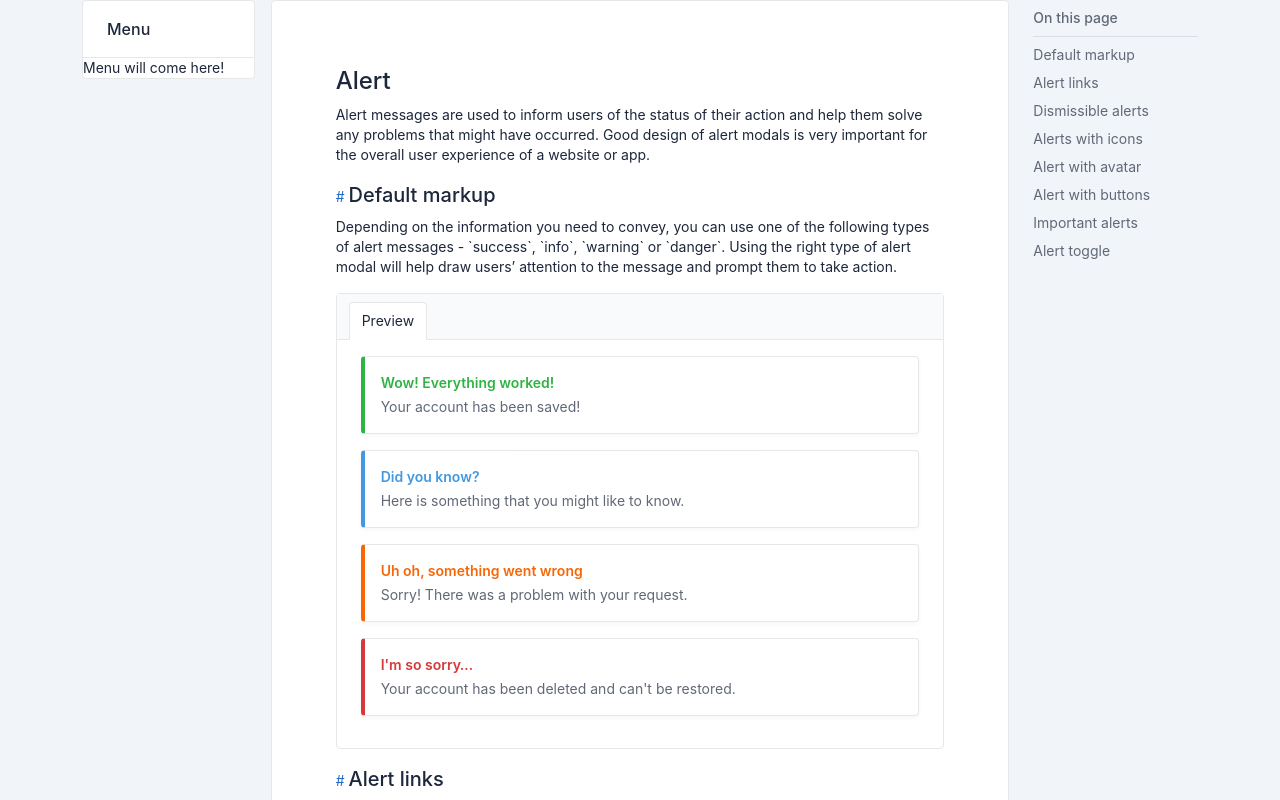
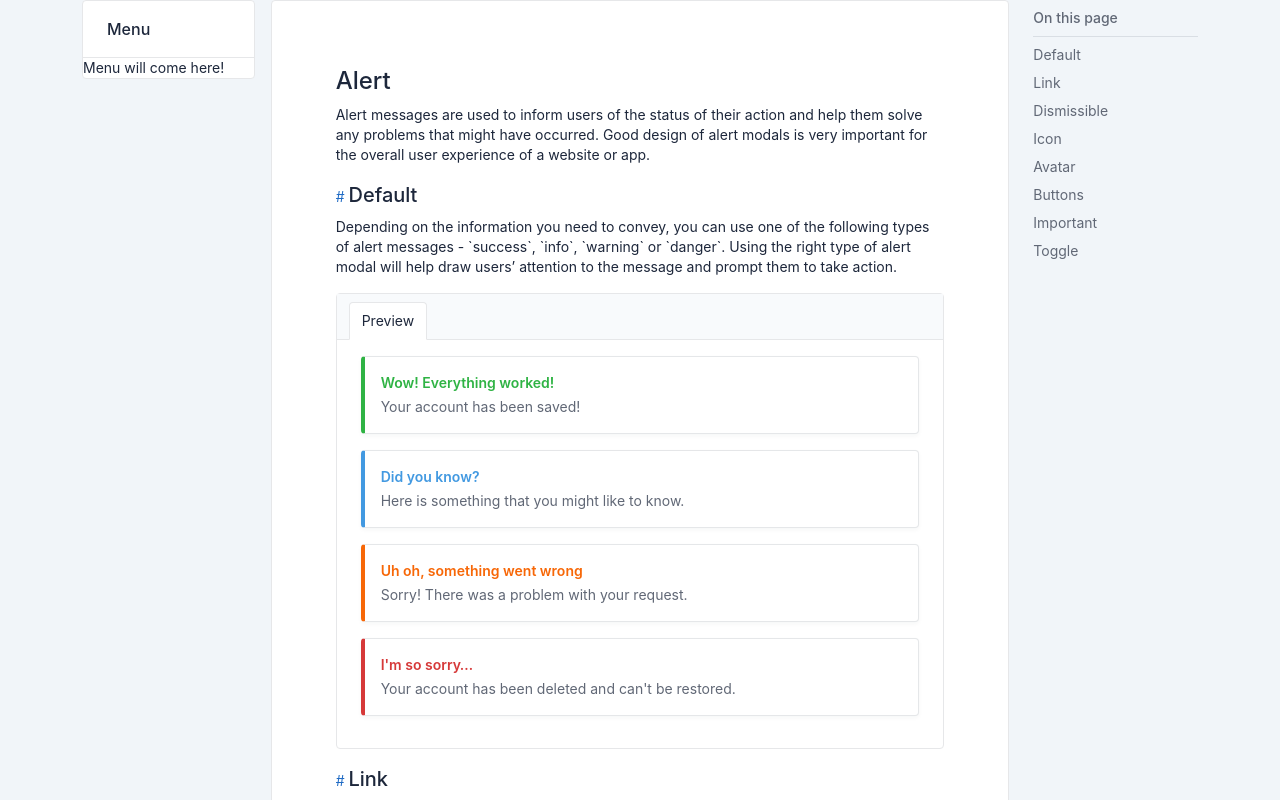
Before and after one commit to yesvelte/yesvelte, a SvelteKit app: page /docs/alert in a window 1280 px wide. Shown: the top 800 px of the page. Built offline with nearby package versions, Linux system fonts and the light colour scheme.

Commit message:
#4 Alert documentation enhancement

```diff
--- a/src/routes/docs/alert/+page.svelte
+++ b/src/routes/docs/alert/+page.svelte
@@ -14,57 +14,53 @@
 	title="Alert"
 	description="Alert messages are used to inform users of the status of their action and help them solve any problems that might have occurred. Good design of alert modals is very important for the overall user experience of a website or app.">
 	<Doc
-		title="Default markup"
+		title="Default"
 		description="Depending on the information you need to convey, you can use one of the following types of alert messages - `success`, `info`, `warning` or `danger`. Using the right type of alert modal will help draw users’ attention to the message and prompt them to take action.">
 		<Preview src="./AlertColors.svelte">
 			<AlertColors />
 		</Preview>
 	</Doc>
 	<Doc
-		title="Alert links"
+		title="Link"
 		description="Add a link to your alert message to redirect users to the details they need to complete or additional information they should read.">
 		<Preview src="./AlertLink.svelte">
 			<AlertLink />
 		</Preview>
 	</Doc>
 	<Doc
-		title="Dismissible alerts"
+		title="Dismissible"
 		description="Add the `x` close button to make an alert modal dismissible. Thanks to that, your alert modal will disappear only once the user closes it.">
 		<Preview src="./AlertDismissible.svelte">
 			<AlertDismissible />
 		</Preview>
 	</Doc>
 	<Doc
-		title="Alerts with icons"
+		title="Icon"
 		description="Add an icon to your alert modal to make it more user-friendly and help users easily identify the message.">
 		<Preview src="./AlertIcons.svelte">
 			<AlertIcons />
 		</Preview>
 	</Doc>
-	<Doc
-		title="Alert with avatar"
-		description="Add an avatar to your alert modal to make it more personalized.">
+	<Doc title="Avatar" description="Add an avatar to your alert modal to make it more personalized.">
 		<Preview src="./AlertAvatar.svelte">
 			<AlertAvatar />
 		</Preview>
 	</Doc>
 	<Doc
-		title="Alert with buttons"
+		title="Buttons"
 		description="Add primary and secondary buttons to your alert modals if you want users to take a particular action based on the information included in the modal message.">
 		<Preview src="./AlertButtons.svelte">
 			<AlertButtons />
 		</Preview>
 	</Doc>
 	<Doc
-		title="Important alerts"
+		title="Important"
 		description="If you want your alert to be really eye-catching, you can add the `important` property.">
 		<Preview src="./AlertImportant.svelte">
 			<AlertImportant />
 		</Preview>
 	</Doc>
-	<Doc
-		title="Alert toggle"
-		description="To show or hide the alert use the `open` property.">
+	<Doc title="Toggle" description="To show or hide the alert use the `open` property.">
 		<Preview src="./AlertToggle.svelte">
 			<AlertToggle />
 		</Preview>
```
Also changed, not shown: src/routes/docs/alert/AlertAvatar.svelte (line endings or trailing spaces).
